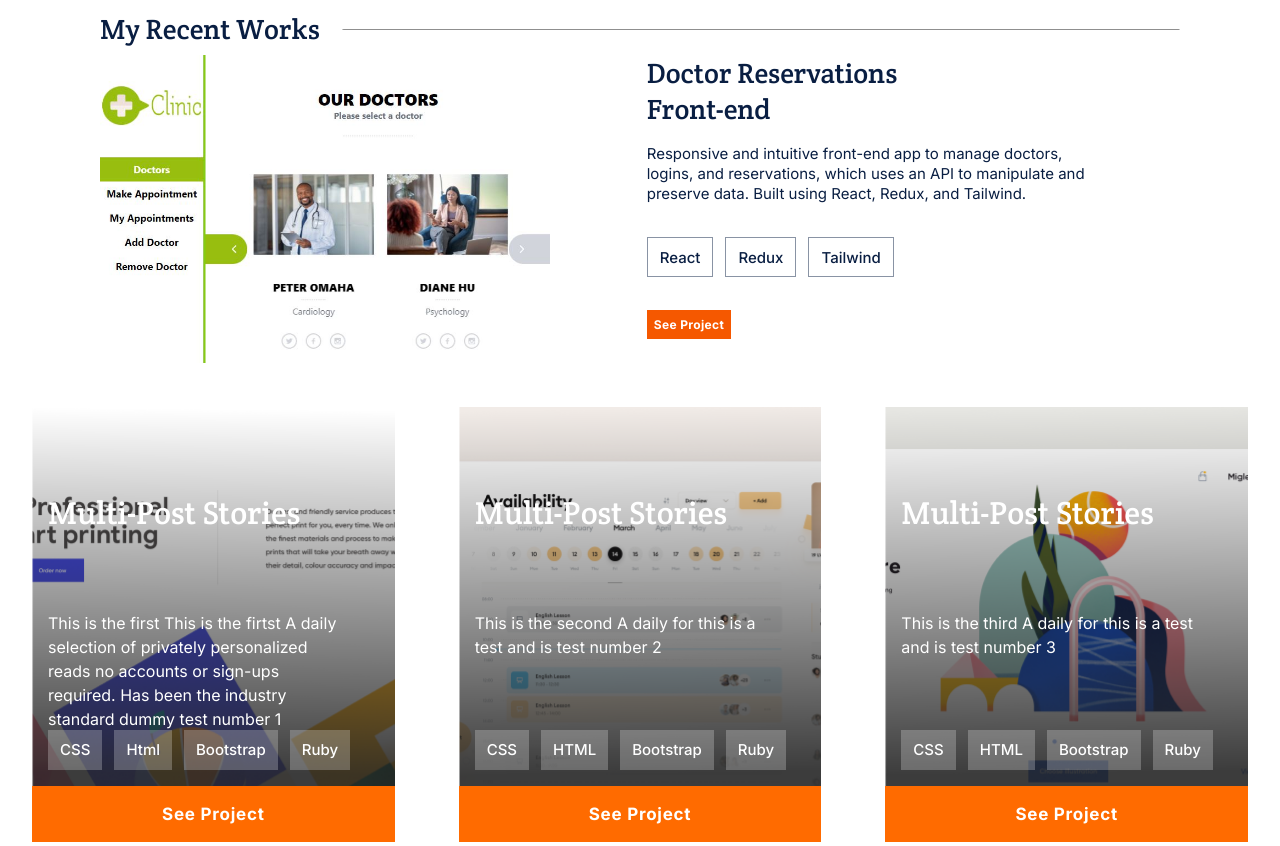
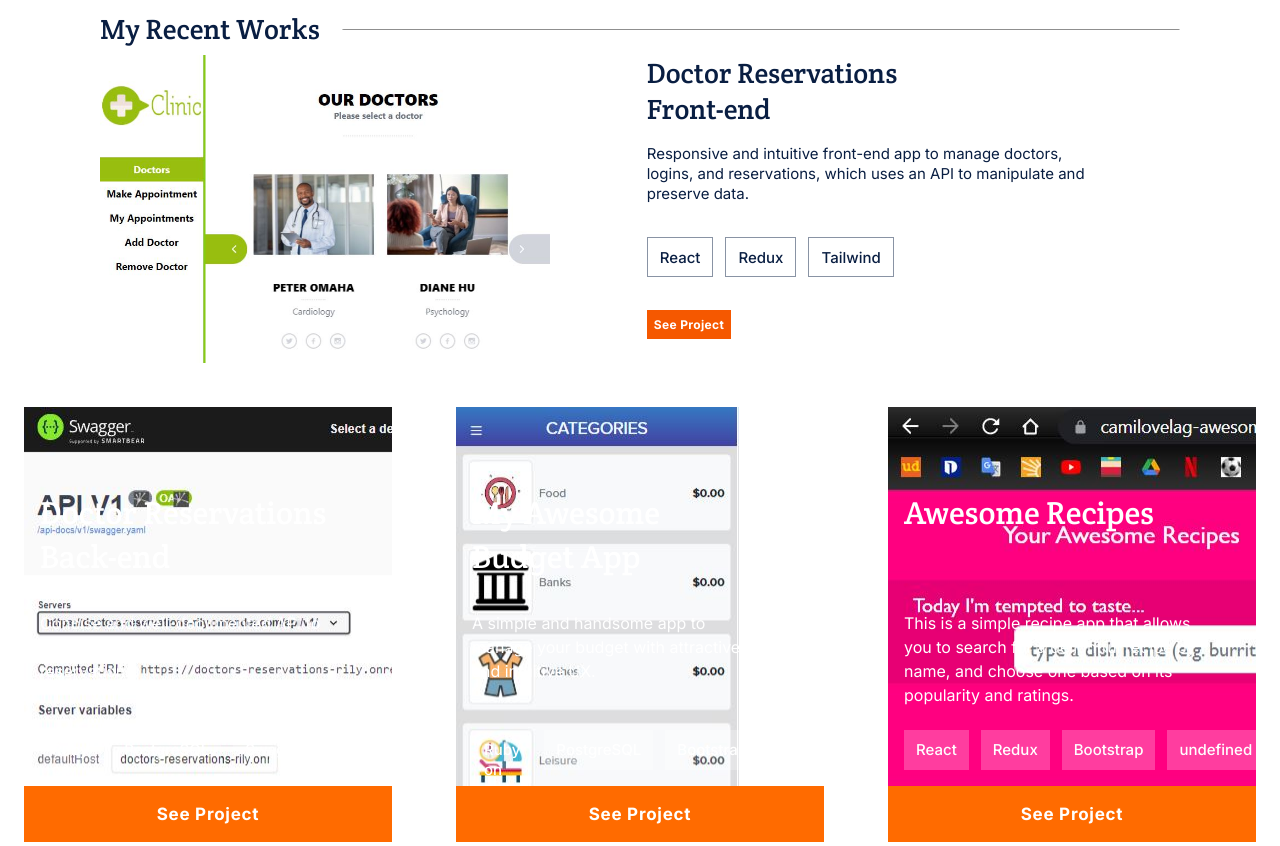
Before and after one commit to Camilovelag/my-portfolio, a website: page index.html in a window 1280 px wide. Shown: the part 769-1615 px from the top of the page. Drawn offline with Linux system fonts and the light colour scheme.

Commit message:
Update remaining projects

```diff
--- a/index.html
+++ b/index.html
@@ -87,7 +87,7 @@
       <div class="recent-works" id="recent-works">
         <img src="images/thumbnails/thumbnail-doctors-frontend.jpg" alt="img_placeholder" class="img-placeholder">
         <h4 class="recent-works-supporting-text">Doctor Reservations Front-end</h4>
-        <p class="recent-works-description">Responsive and intuitive front-end app to manage doctors, logins, and reservations, which uses an API to manipulate and preserve data. Built using React, Redux, and Tailwind.</p>
+        <p class="recent-works-description">Responsive and intuitive front-end app to manage doctors, logins, and reservations, which uses an API to manipulate and preserve data.</p>
         <ul class="recent-works-tech tech-alt">
           <li class="recent-works-tech-items tech-items-alt">React</li>
           <li class="recent-works-tech-items tech-items-alt">Redux</li>
--- a/scripts.js
+++ b/scripts.js
@@ -57,36 +57,36 @@ menuContactUs.addEventListener('click', () => {
 const arr1 = [
   {
     id: 0,
-    popuptitle: 'Multi-Post Stories',
-    popupdescription: 'This is the first This is the firtst A daily selection of privately personalized reads no accounts or sign-ups required. Has been the industry standard dummy test number 1',
-    popuptec: ['CSS', 'Html', 'Bootstrap', 'Ruby'],
-    popupimg: './images/card_works_background-alt-2.png',
-    btnlive: 'https://www.github.com',
-    btnsource: 'https://www.github.com',
+    popuptitle: 'Doctor Reservations Back-end',
+    popupdescription: 'Concise and well-documented API to manage doctors, logins, and reservations.',
+    popuptec: ['Ruby on Rails', 'PostgreSQL', 'Swagger'],
+    popupimg: './images/thumbnails/thumbnail-doctors-backend.jpg',
+    btnlive: 'https://doctors-reservations-rily.onrender.com/api-docs/index.html',
+    btnsource: 'https://github.com/Camilovelag/Doctors-Reservations-Backend',
     btnName: 'btn1',
     btnimg1: './pictures/TimeAndIcons/github.png',
     btnimg2: './pictures/TimeAndIcons/github.png',
   },
   {
     id: 1,
-    popuptitle: 'Multi-Post Stories',
-    popupdescription: 'This is the second A daily for this is a test and is test number 2',
-    popuptec: ['CSS', 'HTML', 'Bootstrap', 'Ruby'],
-    popupimg: './images/card_works_background-alt-3.png',
-    btnlive: 'https://www.github.com',
-    btnsource: 'https://www.github.com',
+    popuptitle: 'My Awesome Budget App',
+    popupdescription: 'A simple and handsome app to manage your budget with attractive UI and intuitive UX.',
+    popuptec: ['Ruby on Rails', 'PostgreSQL', 'Bootstrap'],
+    popupimg: './images/thumbnails/thumbnail-awesome-budget.jpg',
+    btnlive: 'https://github.com/Camilovelag/my-awesome-budget-app',
+    btnsource: 'https://my-awesome-budget-app.onrender.com/',
     btnName: 'btn3',
     btnimg1: './pictures/TimeAndIcons/github.png',
     btnimg2: './pictures/TimeAndIcons/github.png',
   },
   {
     id: 2,
-    popuptitle: 'Multi-Post Stories',
-    popupdescription: 'This is the third A daily for this is a test and is test number 3',
-    popuptec: ['CSS', 'HTML', 'Bootstrap', 'Ruby'],
-    popupimg: './images/card_works_background-alt-4.png',
-    btnlive: 'https://www.github.com',
-    btnsource: 'https://www.github.com',
+    popuptitle: 'Awesome Recipes',
+    popupdescription: 'This is a simple recipe app that allows you to search for a delightful recipe by name, and choose one based on its popularity and ratings.',
+    popuptec: ['React', 'Redux', 'Bootstrap'],
+    popupimg: './images/thumbnails/thumbnail-awesome_recipes.jpg',
+    btnlive: 'https://camilovelag-awesome-recipes.netlify.app',
+    btnsource: 'https://github.com/Camilovelag/awesome-recipes',
     btnName: 'btn4',
     btnimg1: './pictures/TimeAndIcons/github.png',
     btnimg2: './pictures/TimeAndIcons/github.png',
@@ -96,6 +96,7 @@ const arr1 = [
 const lang1 = arr1[0].popuptec[0];
 const lang2 = arr1[0].popuptec[1];
 const lang3 = arr1[0].popuptec[2];
+const langStack1 = arr1[0].popuptec;
 
 document.getElementById('card-works-container').innerHTML = arr1.map((items) => `<div class="card-works" style="background-image: url('${items.popupimg}');">
               <h2 class="card-works-title" id="card-works-title">${items.popuptitle}</h2>
@@ -142,13 +143,13 @@ const btn0 = document.querySelector('#project-0');
 btn0.addEventListener('click', () => {
   popupOpen.classList.toggle('show-popup');
   document.getElementById('popup-title').innerHTML = arr1[0].popuptitle;
-  document.getElementById('popup-techList1').innerHTML = lang1;
-  document.getElementById('popup-techList2').innerHTML = lang2;
-  document.getElementById('popup-techList3').innerHTML = lang3;
-  document.getElementById('popup-img').src = 'images/img_placeholder.png';
+  document.getElementById('popup-techList1').innerHTML = arr1[0].popuptec[0];
+  document.getElementById('popup-techList2').innerHTML = arr1[0].popuptec[1];
+  document.getElementById('popup-techList3').innerHTML = arr1[0].popuptec[2];
+  document.getElementById('popup-img').src = arr1[0].popupimg;
   document.getElementById('popup-description').innerHTML = arr1[0].popupdescription;
-  document.getElementById('popup-live').href = 'https://flunavgt.github.io/Federico-s_Portfolio/';
-  document.getElementById('popup-source').href = 'https://github.com/Camilovelag/MV_Portfolio';
+  document.getElementById('popup-live').href = arr1[0].btnlive;
+  document.getElementById('popup-source').href = arr1[0].btnsource;
 });
 
 const btn1 = document.querySelector('#project-1');
```
Also changed, not shown: images/thumbnails/thumbnail-awesome-budget.jpg (added), images/thumbnails/thumbnail-awesome_recipes.jpg (added), images/thumbnails/thumbnail-doctors-backend.jpg (added).
